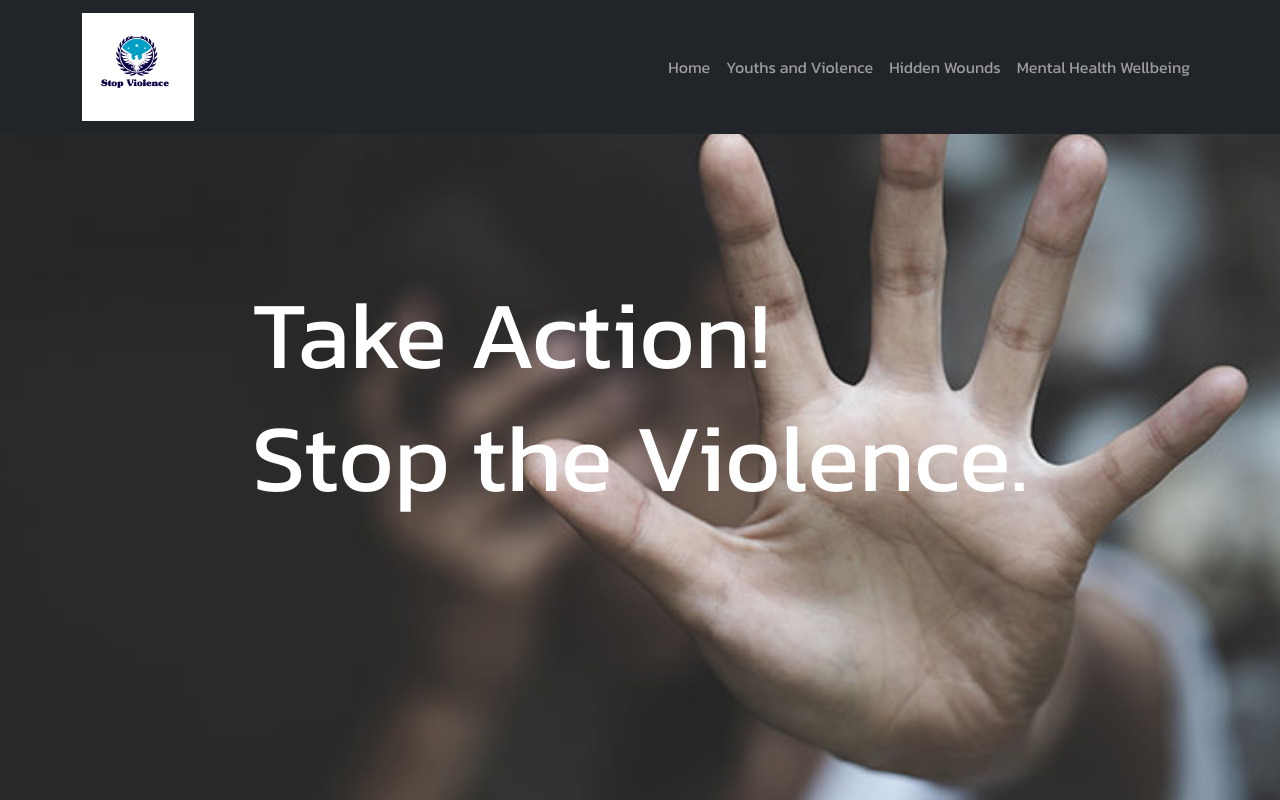
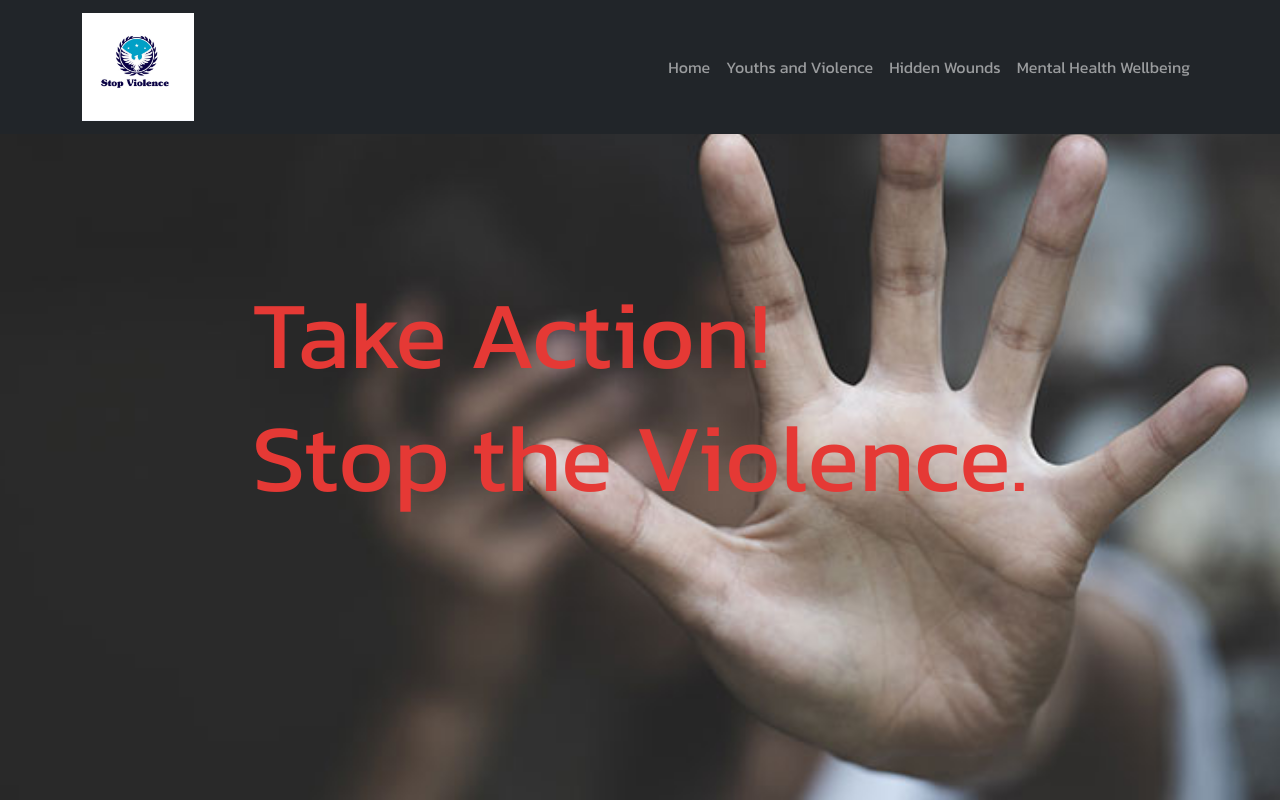
Before and after one commit to Roche001/campaign-website, a React (Create React App) app: page / in a window 1280 px wide. Shown: the top 800 px of the page. Built offline with nearby package versions, Linux system fonts and the light colour scheme; a web font is replaced by a local one.

Commit message:
update changes

```diff
--- a/src/components/home/Home.css
+++ b/src/components/home/Home.css
@@ -17,9 +17,11 @@
 }
 .home-header h2 {
   font-size: 6rem;
+  color: #e53935;
 }
 .home-header h5 {
   font-size: 6rem;
+  color: #e53935;
 }
 .text-head-small {
   color: #a9a9a9;
```
